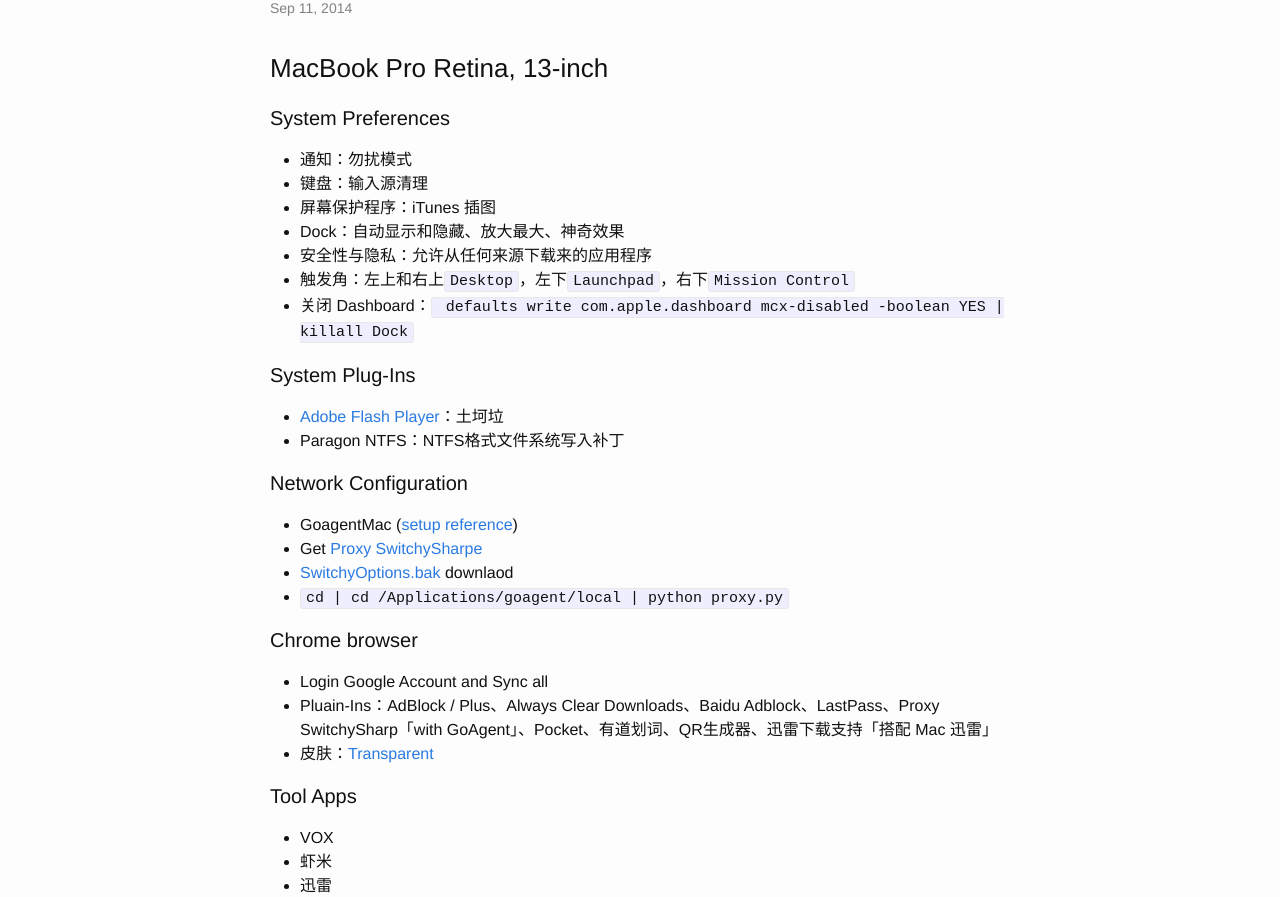
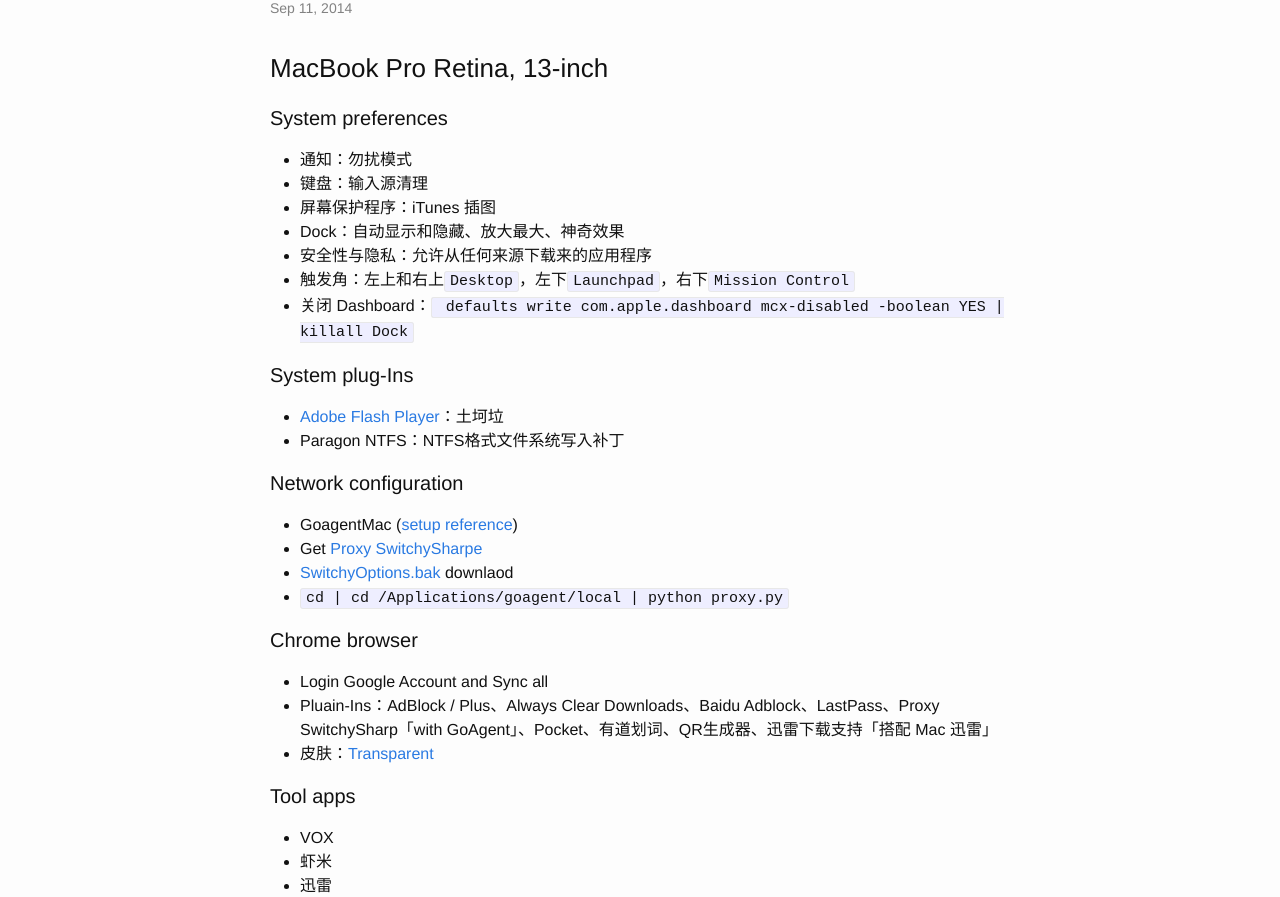
Before and after one commit to Afio/afio.github.io, a Jekyll site: the page built from _posts/2014-09-11-MySetup.markdown, in a window 1280 px wide and 1400 px high. Shown: the part 151-1048 px from the top of the window. Built offline with Jekyll 4.4.1, drawn with Linux system fonts in a browser that asks for light colours; comment, search, counter and statistics services are not loaded; some of the changed text lies outside the part shown.

Commit message:
littele updat

```diff
--- a/_posts/2014-09-11-MySetup.markdown
+++ b/_posts/2014-09-11-MySetup.markdown
@@ -7,7 +7,7 @@ categories: setup
 ---
 ###MacBook Pro Retina, 13-inch
 
-####System Preferences
+####System preferences
 
    - 通知：勿扰模式
    - 键盘：输入源清理
@@ -17,12 +17,12 @@ categories: setup
    - 触发角：左上和右上`Desktop`，左下`Launchpad`，右下`Mission Control`
    - 关闭 Dashboard：` defaults write com.apple.dashboard mcx-disabled -boolean YES  | killall Dock`
 
-####System Plug-Ins
+####System plug-Ins
 
   - [Adobe Flash Player](http://get.adobe.com/cn/flashplayer/)：土坷垃
    - Paragon NTFS：NTFS格式文件系统写入补丁
 
-####Network Configuration
+####Network configuration
 
   -  GoagentMac ([setup reference](http://www.guokr.com/blog/436937/))
   -  Get [Proxy SwitchySharpe](http://pan.baidu.com/s/1dDxkYcx)
@@ -35,7 +35,7 @@ categories: setup
    - Pluain-Ins：AdBlock / Plus、Always Clear Downloads、Baidu Adblock、LastPass、Proxy SwitchySharp「with GoAgent」、Pocket、有道划词、QR生成器、迅雷下载支持「搭配 Mac 迅雷」
    - 皮肤：[Transparent](https://chrome.google.com/webstore/detail/transparent/oegogboflfgdoajlmhilbamjblflfibj?hl=zh-CN)
 
-#### Tool Apps
+#### Tool apps
 
 - VOX
 - 虾米
@@ -58,7 +58,7 @@ categories: setup
 - Blue Planet
 - Civilization V
 
-#### work Apps
+#### Work apps
 
 - QQ
 - 微信
@@ -68,7 +68,7 @@ categories: setup
 - MS Office 2011
 - iWorks :  Keynote | Numbers  | Pages
 
-#### study Apps
+#### Study apps
 
 - Mou
 - Github
```
